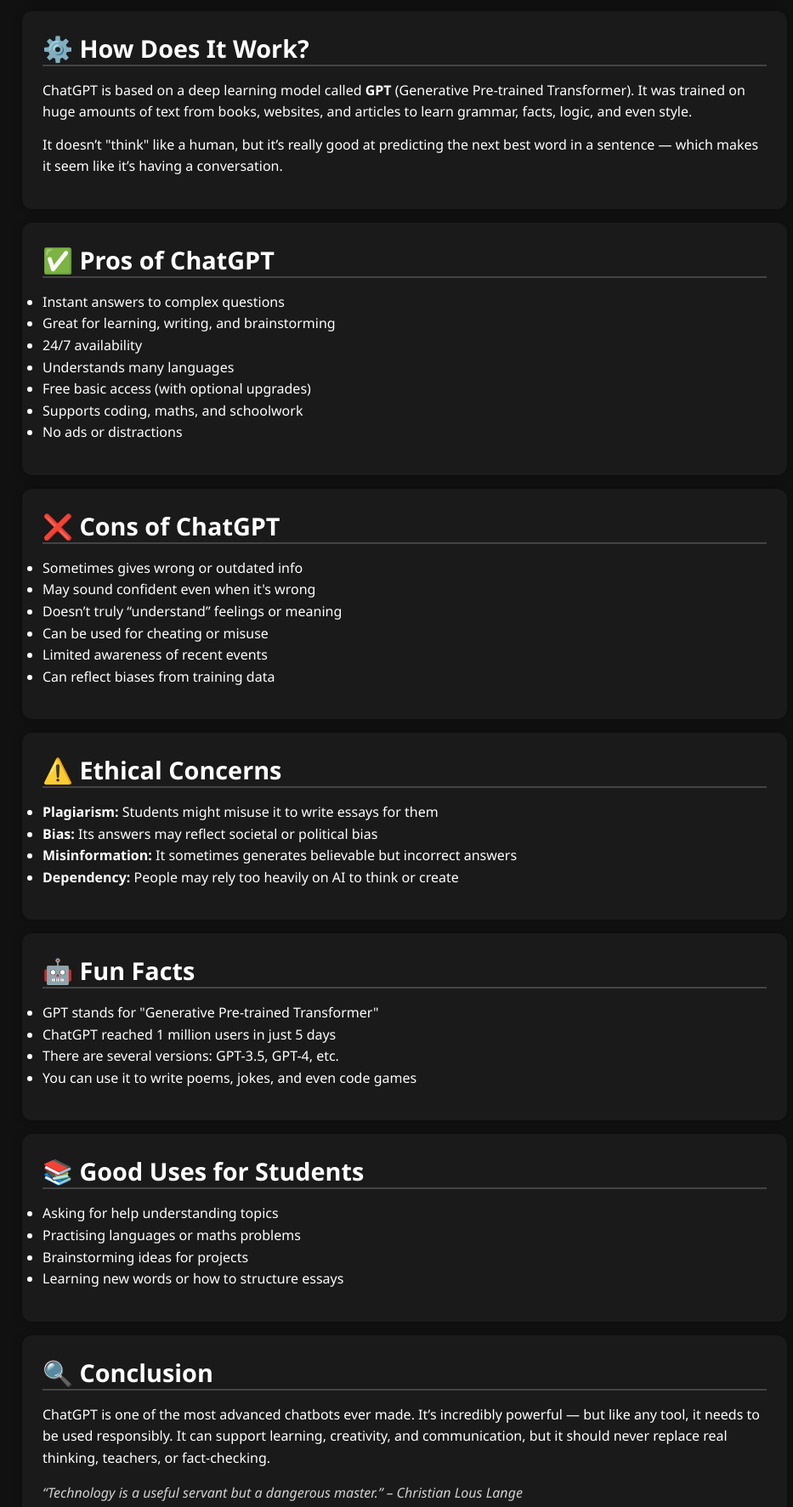
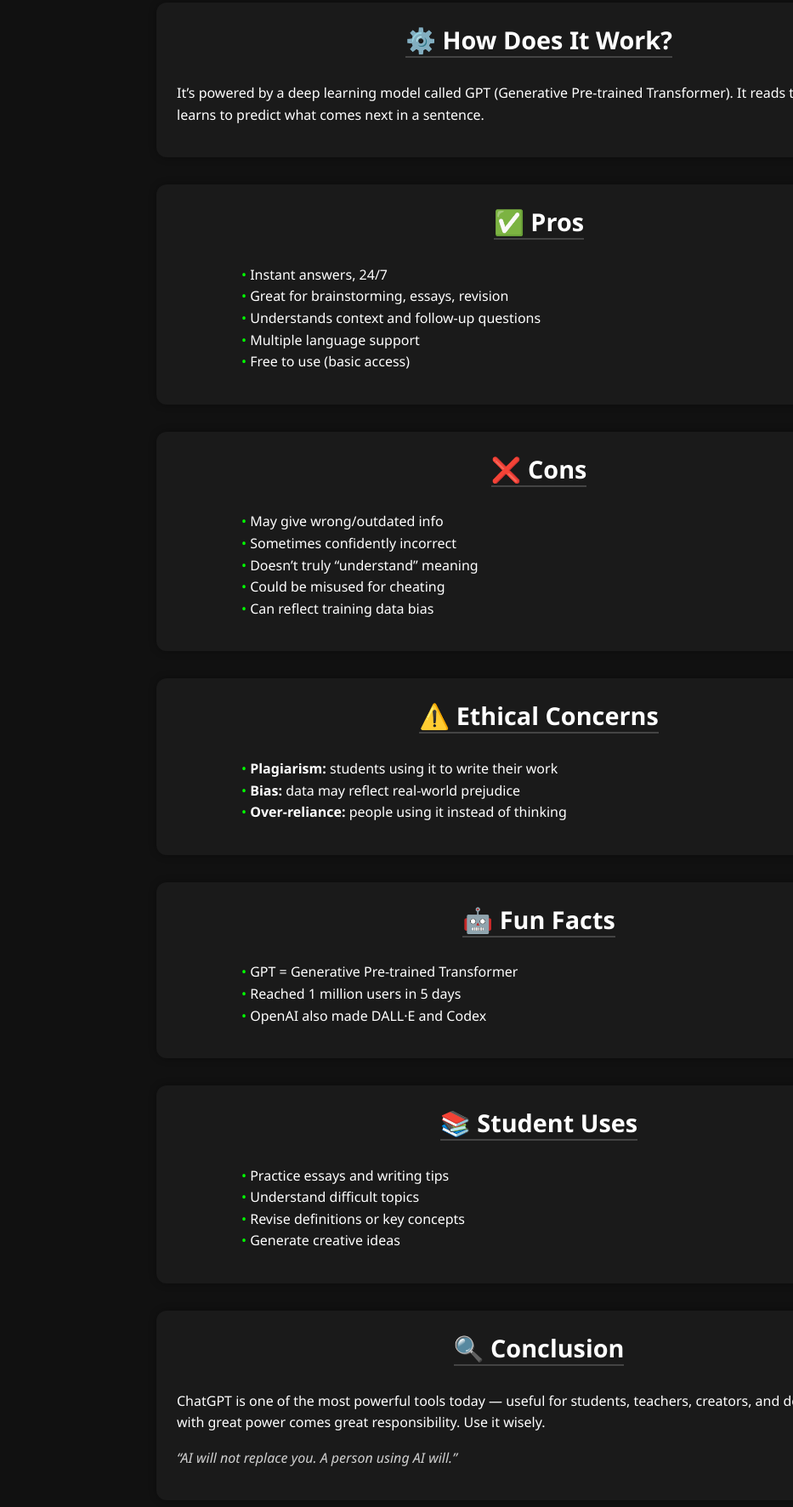
Before and after one commit to rn9997/chatgpt-website, a plain HTML site: page index.html in a window 1280 px wide. Shown: the part 661-2434 px from the top of the page at 85% size, without its empty margins (6-939 px from the left). Drawn offline with Linux system fonts and the light colour scheme.

Commit message:
Update index.html

```diff
--- a/index.html
+++ b/index.html
@@ -11,24 +11,35 @@
       padding: 0;
       box-sizing: border-box;
       font-family: 'Segoe UI', sans-serif;
+      scroll-behavior: smooth;
     }
+
     body {
       background-color: #111;
       color: #fff;
+      transition: background 0.4s, color 0.4s;
+      display: flex;
+      flex-direction: column;
+      align-items: center;
       padding: 2rem;
-      transition: background 0.4s, color 0.4s;
     }
+
     header {
       text-align: center;
-      margin-bottom: 2rem;
+      animation: fadeInDown 1s ease;
     }
+
     header img {
       width: 90px;
       margin-bottom: 10px;
+      animation: popIn 1s ease;
     }
+
     h1 {
       font-size: 2.5rem;
+      margin-bottom: 0.5rem;
     }
+
     .toggle-mode {
       position: fixed;
       top: 20px;
@@ -39,57 +50,115 @@
       padding: 10px 15px;
       cursor: pointer;
       border-radius: 6px;
+      z-index: 1000;
+      transition: 0.3s;
     }
+
+    .toggle-mode:hover {
+      background: #444;
+    }
+
     section {
       max-width: 900px;
+      width: 100%;
+      text-align: center;
       margin: 2rem auto;
+      opacity: 0;
+      animation: fadeInUp 1s forwards;
     }
+
+    section:nth-of-type(1) { animation-delay: 0.2s; }
+    section:nth-of-type(2) { animation-delay: 0.4s; }
+    section:nth-of-type(3) { animation-delay: 0.6s; }
+    section:nth-of-type(4) { animation-delay: 0.8s; }
+    section:nth-of-type(5) { animation-delay: 1s; }
+    section:nth-of-type(6) { animation-delay: 1.2s; }
+    section:nth-of-type(7) { animation-delay: 1.4s; }
+    section:nth-of-type(8) { animation-delay: 1.6s; }
+    section:nth-of-type(9) { animation-delay: 1.8s; }
+
     .box {
       background: #1a1a1a;
-      margin: 1rem 0;
       padding: 1.5rem;
       border-radius: 12px;
       box-shadow: 0 0 10px #0005;
-      transition: 0.3s;
+      margin: 1rem 0;
+      transition: transform 0.3s, background 0.3s;
     }
+
     .box:hover {
       background: #2a2a2a;
       transform: scale(1.01);
     }
+
     h2 {
       font-size: 1.8rem;
       margin-bottom: 1rem;
       border-bottom: 2px solid #444;
+      display: inline-block;
     }
+
     ul, p {
       line-height: 1.6;
-      margin: 0.8rem 0;
+      margin: 0.8rem auto;
+      text-align: left;
     }
+
+    ul {
+      max-width: 700px;
+      list-style: none;
+      padding-left: 0;
+    }
+
+    ul li::before {
+      content: "• ";
+      color: #0f0;
+    }
+
     .light-mode {
       background-color: #f4f4f4;
       color: #000;
     }
+
     .light-mode .box {
       background: #fff;
       color: #000;
       box-shadow: 0 0 10px #ccc;
     }
+
     footer {
       margin-top: 3rem;
       text-align: center;
       font-size: 0.9rem;
       opacity: 0.6;
     }
+
     code {
       background: #333;
       padding: 0.2rem 0.4rem;
       border-radius: 4px;
       font-family: monospace;
     }
+
     .quote {
       font-style: italic;
       opacity: 0.8;
       margin-top: 1rem;
+    }
+
+    @keyframes fadeInUp {
+      0% { transform: translateY(20px); opacity: 0; }
+      100% { transform: translateY(0); opacity: 1; }
+    }
+
+    @keyframes fadeInDown {
+      0% { transform: translateY(-30px); opacity: 0; }
+      100% { transform: translateY(0); opacity: 1; }
+    }
+
+    @keyframes popIn {
+      0% { transform: scale(0); opacity: 0; }
+      100% { transform: scale(1); opacity: 1; }
     }
   </style>
 </head>
@@ -104,89 +173,82 @@
 
   <section class="box">
     <h2>🧠 What is ChatGPT?</h2>
-    <p>ChatGPT is an advanced AI chatbot developed by OpenAI. It uses a type of artificial intelligence called a <strong>large language model</strong> to understand and generate human-like text based on the input it receives.</p>
-    <p>It can hold conversations, answer questions, write stories, explain topics, code, translate languages, and more — all in a way that sounds natural and intelligent.</p>
+    <p>ChatGPT is an advanced AI chatbot developed by OpenAI. It uses a large language model to understand and generate human-like text responses based on input it receives.</p>
   </section>
 
   <section class="box">
     <h2>🏢 Who Created It?</h2>
-    <p>ChatGPT was created by <strong>OpenAI</strong>, an AI research company founded in 2015. Some of its key founders include Elon Musk and Sam Altman. The goal of OpenAI is to create artificial intelligence that benefits all of humanity.</p>
+    <p>ChatGPT was created by <strong>OpenAI</strong>, an AI research company founded in 2015. Key figures include Elon Musk and Sam Altman. Their mission: ensure AI benefits everyone.</p>
   </section>
 
   <section class="box">
     <h2>⚙️ How Does It Work?</h2>
-    <p>ChatGPT is based on a deep learning model called <strong>GPT</strong> (Generative Pre-trained Transformer). It was trained on huge amounts of text from books, websites, and articles to learn grammar, facts, logic, and even style.</p>
-    <p>It doesn’t "think" like a human, but it’s really good at predicting the next best word in a sentence — which makes it seem like it’s having a conversation.</p>
+    <p>It’s powered by a deep learning model called GPT (Generative Pre-trained Transformer). It reads tons of text and learns to predict what comes next in a sentence.</p>
   </section>
 
   <section class="box">
-    <h2>✅ Pros of ChatGPT</h2>
+    <h2>✅ Pros</h2>
     <ul>
-      <li>Instant answers to complex questions</li>
-      <li>Great for learning, writing, and brainstorming</li>
-      <li>24/7 availability</li>
-      <li>Understands many languages</li>
-      <li>Free basic access (with optional upgrades)</li>
-      <li>Supports coding, maths, and schoolwork</li>
-      <li>No ads or distractions</li>
+      <li>Instant answers, 24/7</li>
+      <li>Great for brainstorming, essays, revision</li>
+      <li>Understands context and follow-up questions</li>
+      <li>Multiple language support</li>
+      <li>Free to use (basic access)</li>
     </ul>
   </section>
 
   <section class="box">
-    <h2>❌ Cons of ChatGPT</h2>
+    <h2>❌ Cons</h2>
     <ul>
-      <li>Sometimes gives wrong or outdated info</li>
-      <li>May sound confident even when it's wrong</li>
-      <li>Doesn’t truly “understand” feelings or meaning</li>
-      <li>Can be used for cheating or misuse</li>
-      <li>Limited awareness of recent events</li>
-      <li>Can reflect biases from training data</li>
+      <li>May give wrong/outdated info</li>
+      <li>Sometimes confidently incorrect</li>
+      <li>Doesn’t truly “understand” meaning</li>
+      <li>Could be misused for cheating</li>
+      <li>Can reflect training data bias</li>
     </ul>
   </section>
 
   <section class="box">
     <h2>⚠️ Ethical Concerns</h2>
     <ul>
-      <li><strong>Plagiarism:</strong> Students might misuse it to write essays for them</li>
-      <li><strong>Bias:</strong> Its answers may reflect societal or political bias</li>
-      <li><strong>Misinformation:</strong> It sometimes generates believable but incorrect answers</li>
-      <li><strong>Dependency:</strong> People may rely too heavily on AI to think or create</li>
+      <li><strong>Plagiarism:</strong> students using it to write their work</li>
+      <li><strong>Bias:</strong> data may reflect real-world prejudice</li>
+      <li><strong>Over-reliance:</strong> people using it instead of thinking</li>
     </ul>
   </section>
 
   <section class="box">
     <h2>🤖 Fun Facts</h2>
     <ul>
-      <li>GPT stands for "Generative Pre-trained Transformer"</li>
-      <li>ChatGPT reached 1 million users in just 5 days</li>
-      <li>There are several versions: GPT-3.5, GPT-4, etc.</li>
-      <li>You can use it to write poems, jokes, and even code games</li>
+      <li>GPT = Generative Pre-trained Transformer</li>
+      <li>Reached 1 million users in 5 days</li>
+      <li>OpenAI also made DALL·E and Codex</li>
     </ul>
   </section>
 
   <section class="box">
-    <h2>📚 Good Uses for Students</h2>
+    <h2>📚 Student Uses</h2>
     <ul>
-      <li>Asking for help understanding topics</li>
-      <li>Practising languages or maths problems</li>
-      <li>Brainstorming ideas for projects</li>
-      <li>Learning new words or how to structure essays</li>
+      <li>Practice essays and writing tips</li>
+      <li>Understand difficult topics</li>
+      <li>Revise definitions or key concepts</li>
+      <li>Generate creative ideas</li>
     </ul>
   </section>
 
   <section class="box">
     <h2>🔍 Conclusion</h2>
-    <p>ChatGPT is one of the most advanced chatbots ever made. It’s incredibly powerful — but like any tool, it needs to be used responsibly. It can support learning, creativity, and communication, but it should never replace real thinking, teachers, or fact-checking.</p>
-    <p class="quote">“Technology is a useful servant but a dangerous master.” – Christian Lous Lange</p>
+    <p>ChatGPT is one of the most powerful tools today — useful for students, teachers, creators, and developers. But with great power comes great responsibility. Use it wisely.</p>
+    <p class="quote">“AI will not replace you. A person using AI will.”</p>
   </section>
 
   <footer>
-    © 2025 | Created by [Your Name] for educational purposes only | ChatGPT logo from Wikimedia Commons
+    © 2025 | Created by [Your Name] | Educational use only | Logo: Wikimedia Commons
   </footer>
 
   <script>
     function toggleMode() {
-      document.body.classList.toggle('light-mode');
+      document.body.classList.toggle("light-mode");
     }
   </script>
 </body>
```
